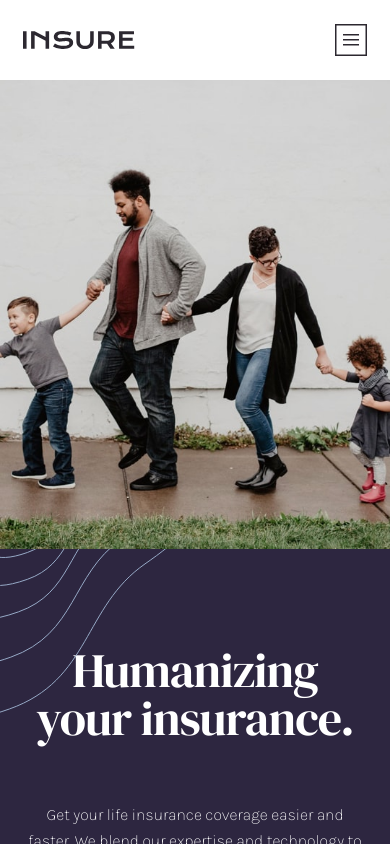
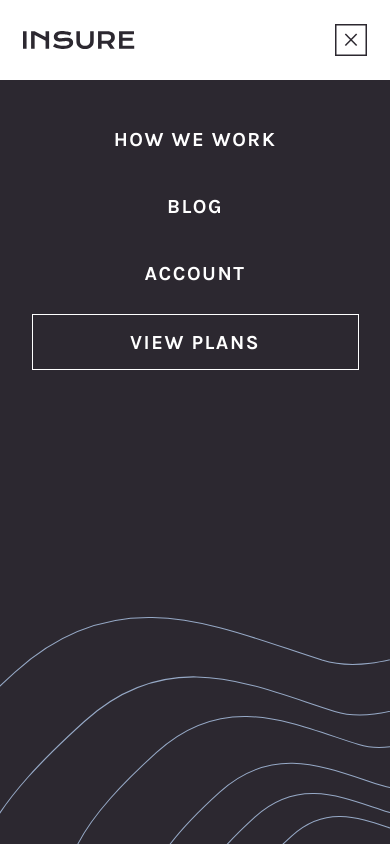
Before and after one commit to kyle-norris/website_insure, a plain HTML site: page index.html in a window 390 px wide. Both pictures are taken after a click on the picture 350 px from the left and 40 px from the top of the page. Shown: the top 844 px of the page. Drawn offline with Linux system fonts and the light colour scheme.

Commit message:
Finished responsive navigation

```diff
--- a/dist/js/main.js
+++ b/dist/js/main.js
@@ -1,8 +1,11 @@
-function myFunction() {
-  var x = document.getElementById("mobileNav");
-  if (x.className === "mobileNav") {
-    x.className += " open";
+function toggleNav() {
+  var header = document.getElementById("header");
+  var btn = document.getElementById("nav-button");
+  if (header.className === "nav-closed") {
+    header.className = "nav-open";
+    btn.className = "light"
   } else {
-    x.className = "mobileNav";
+    header.className = "nav-closed"
+    btn.className = "dark"
   }
 }
--- a/index.html
+++ b/index.html
@@ -20,20 +20,24 @@
       crossorigin="anonymous"
     ></script>
 
+    <script src="dist/js/main.js"></script>
+
     <title>INSURE</title>
   </head>
   <body>
-    <header>
+    <header id="header" class="nav-closed">
       <img src="Starter_Files/images/logo.svg" alt="Insure" />
       <img
         src="Starter_Files/images/icon-hamburger.svg"
         alt="Open Navigation"
         class="open-nav"
+        onclick="toggleNav()"
       />
       <img
         src="Starter_Files/images/icon-close.svg"
         alt="Close Navigation"
         class="close-nav"
+        onclick="toggleNav()"
       />
       <nav id="topnav" class="topnav">
         <ul>
@@ -41,7 +45,8 @@
           <li><a href="#">Blog</a></li>
           <li><a href="#">Account</a></li>
         </ul>
-        <button class="dark">View Plans</button>
+        <button id="nav-button" class="dark">View Plans</button>
+        <img src="Starter_Files/images/bg-pattern-mobile-nav.svg" alt="" class="mobile-img">
       </nav>
     </header>
 
--- a/sass/_header.sass
+++ b/sass/_header.sass
@@ -8,6 +8,7 @@ header
   z-index: 1000
   position: relative
   background-color: white
+
 
   .open-nav
     display: none
@@ -23,6 +24,9 @@ header
     flex-direction: row
     height: 100%
 
+    .mobile-img
+      display: none
+
     ul
       display: flex
       flex-direction: row
@@ -32,16 +36,59 @@ header
       li
         a
           color: $primary-dark-violet
-          0
+
 
 
 @media screen and ( max-width: 900px )
   header
-
+    position: fixed
+    width: 100%
     padding: 0 6% 0 6%
 
     .topnav
-      display: none
+      position: fixed
+      width: 100%
+      top: 80px
+      right: -100%
+      height: calc( 100vh - 80px )
+      background-color: #2C2830
+      flex-direction: column
 
-    .open-nav
-      display: block
+      button
+        width: 327px
+        height: 56px
+        font-size: 20px
+
+      ul
+        flex-direction: column
+        padding: 0
+        margin-top: 40px
+        margin-bottom: 20px
+
+        li
+          text-align: center
+          a
+            color: white
+            font-size: 20px
+            line-height: 40px
+
+    &.nav-closed
+      .open-nav
+        display: block
+
+    &.nav-open
+      .open-nav
+        display: none
+
+      .close-nav
+        display: block
+
+      .topnav
+        right: 0
+
+        .mobile-img
+          display: block
+          position: absolute
+          bottom: 0
+          right: 0
+          width: 100%
--- a/sass/_middle.sass
+++ b/sass/_middle.sass
@@ -43,6 +43,7 @@
 
 @media screen and ( max-width: 900px )
   .middle
+    margin-top: 140px
     height: auto
     padding: 0 6% 0 6%
 
```
Also changed, not shown: dist/css/main.css, 1 other file.
